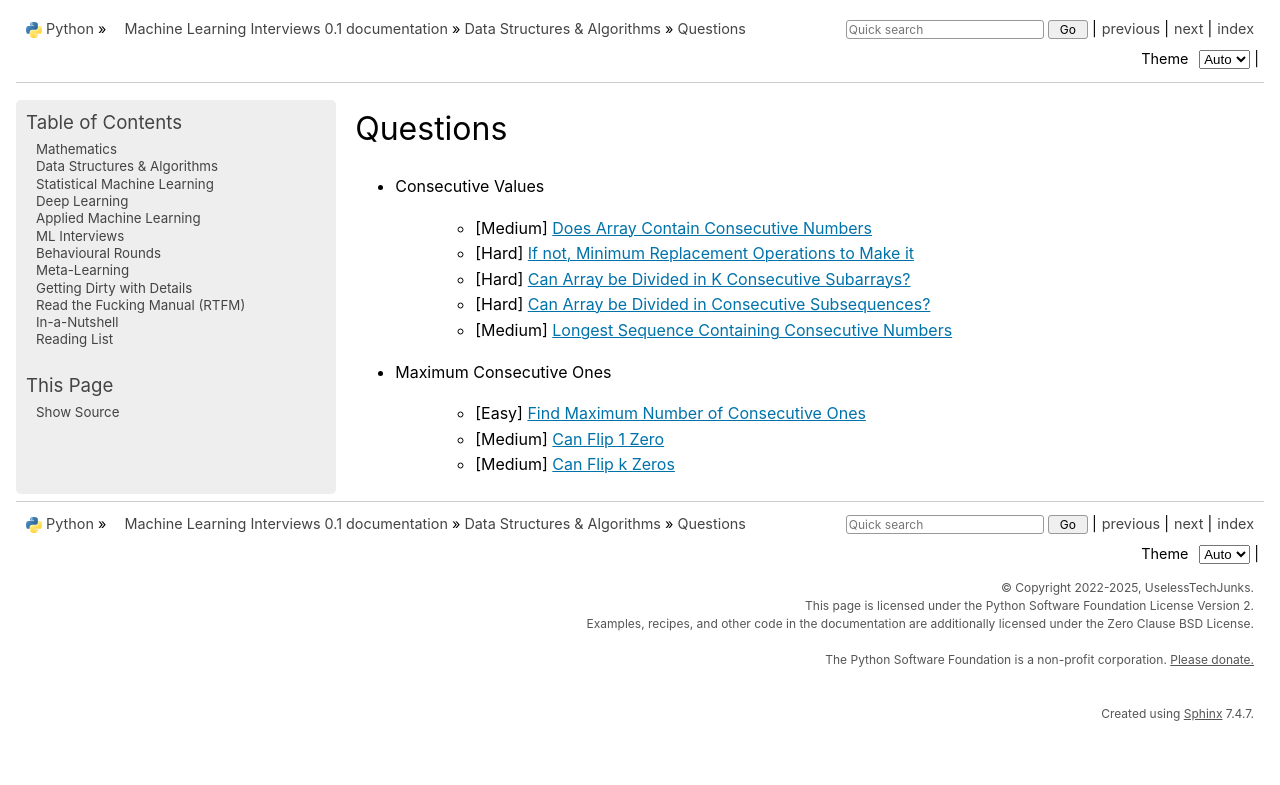
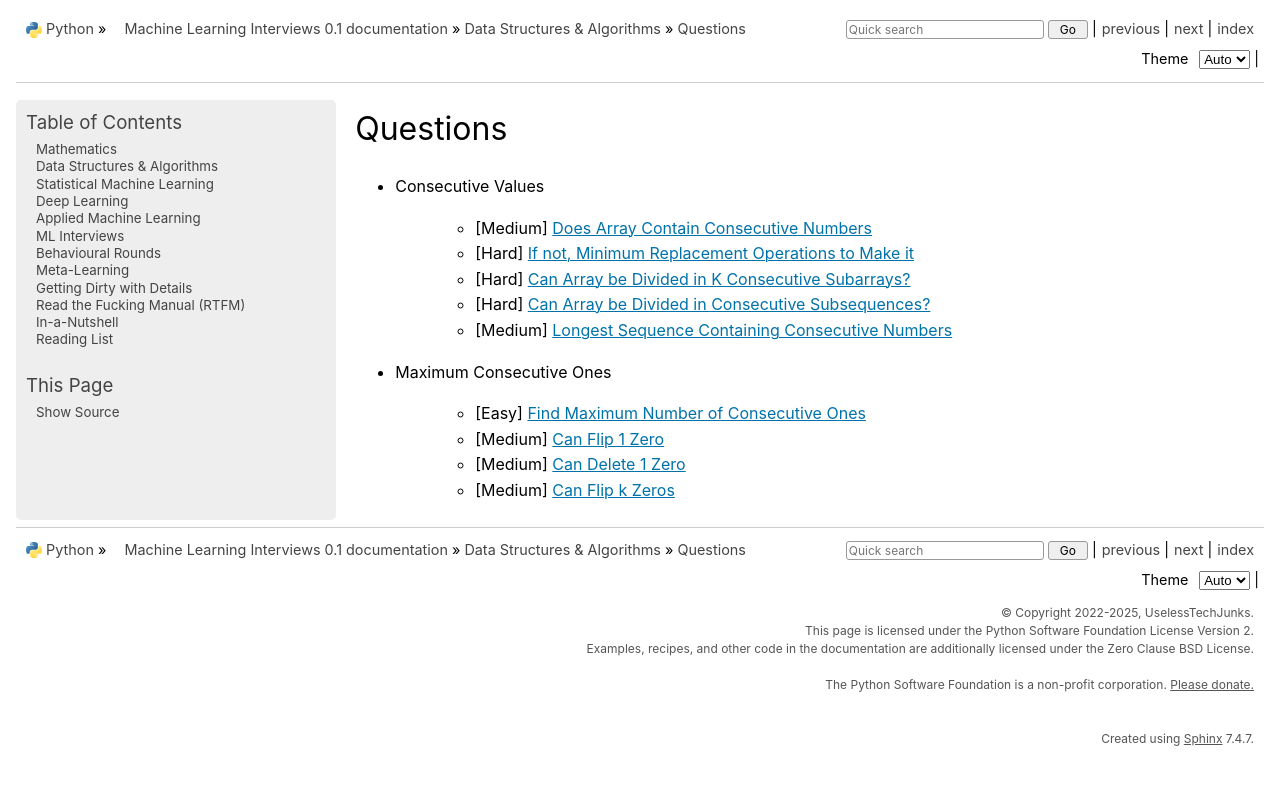
Before and after one commit to uselesstechjunks/leetcode, a Sphinx documentation site: the page built from docs/source/dsa/qb.rst, in a window 1280 px wide. Shown: the top 785 px of the page. Built offline with Sphinx 7.4.7, drawn with Linux system fonts in a browser that asks for light colours; pages that are not in the unit, such as notebooks, are missing from menus.

Commit message:
Update qb.rst

```diff
--- a/docs/source/dsa/qb.rst
+++ b/docs/source/dsa/qb.rst
@@ -12,4 +12,5 @@ Questions
 
 	- [Easy] `Find Maximum Number of Consecutive Ones <https://leetcode.com/problems/max-consecutive-ones/description/>`_
 	- [Medium] `Can Flip 1 Zero <https://leetcode.com/problems/max-consecutive-ones-ii/description/>`_
+	- [Medium] `Can Delete 1 Zero <https://leetcode.com/problems/longest-subarray-of-1s-after-deleting-one-element/description/>`_
 	- [Medium] `Can Flip k Zeros <https://leetcode.com/problems/max-consecutive-ones-iii/description/>`_
```
